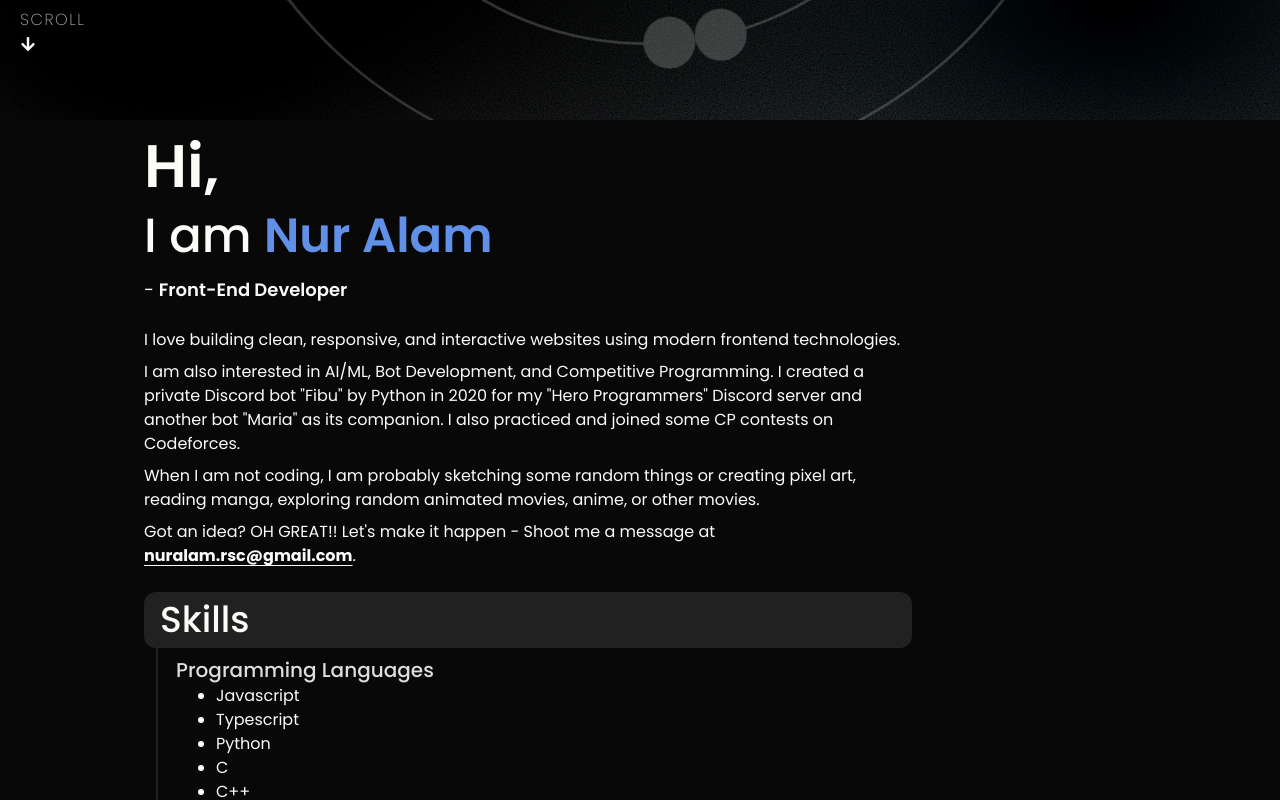
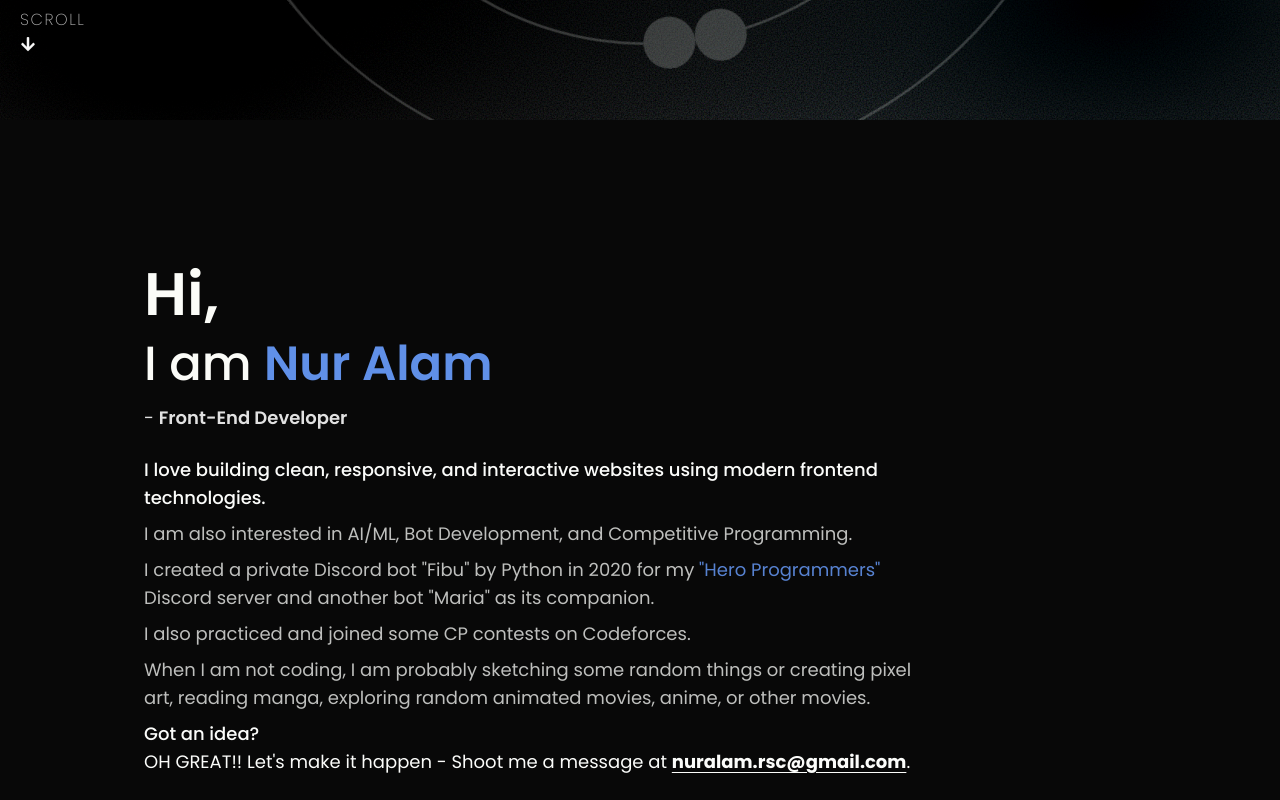
Before and after one commit to NurAlam123/natrium, a Next.js app: page / in a window 1280 px wide. Shown: the part 680-1480 px from the top of the page. Built offline with nearby package versions, Linux system fonts and the light colour scheme.

Commit message:
chore: change about section style

```diff
--- a/src/components/About/Description.tsx
+++ b/src/components/About/Description.tsx
@@ -1,43 +1,49 @@
 import React from "react";
-import { SlideIn } from "../animation/layout";
+import { heroProgrammersLink } from "@/constants";
 
 const Description = () => {
   return (
     <>
       {/* Description */}
-      <div className="max-w-screen-md mb-6 space-y-2">
-        <SlideIn>
-          <p className="text-secondary">
+      <div className="max-w-screen-md mb-6 space-y-2 text-lg">
+        <p className="text-secondary font-medium">
           I love building clean, responsive, and interactive websites using
           modern frontend technologies.
         </p>
-        </SlideIn>
-        <SlideIn direction="right">
-          <p className="text-secondary">
+        <p className="text-secondary/75 mt-4">
           I am also interested in AI/ML, Bot Development, and Competitive
-            Programming. I created a private Discord bot &quot;Fibu&quot; by
-            Python in 2020 for my &quot;Hero Programmers&quot; Discord server
-            and another bot &quot;Maria&quot; as its companion. I also practiced
-            and joined some CP contests on Codeforces.
+          Programming.
         </p>
-        </SlideIn>
-        <SlideIn>
-          <p className="text-secondary">
+        <p className="text-secondary/75">
+          I created a private Discord bot &quot;Fibu&quot; by Python in 2020 for
+          my{" "}
+          <a
+            target="_blank"
+            href={heroProgrammersLink}
+            className="text-blue/90"
+          >
+            &quot;Hero Programmers&quot;
+          </a>{" "}
+          Discord server and another bot &quot;Maria&quot; as its companion.
+        </p>
+        <p className="text-secondary/75">
+          I also practiced and joined some CP contests on Codeforces.
+        </p>
+        <p className="text-secondary/75">
           When I am not coding, I am probably sketching some random things or
           creating pixel art, reading manga, exploring random animated movies,
           anime, or other movies.
         </p>
-        </SlideIn>
-        <SlideIn direction="right">
-          <div className="text-secondary">
-            Got an idea? OH GREAT!! Let&apos;s make it happen - Shoot me a
-            message at{" "}
+        <div className="text-secondary mt-4">
+          <p className="font-medium">Got an idea?</p>
+          <p>
+            OH GREAT!! Let&apos;s make it happen - Shoot me a message at{" "}
             <span className="font-bold underline underline-offset-4">
               nuralam.rsc@gmail.com
             </span>
             .
+          </p>
         </div>
-        </SlideIn>
       </div>
     </>
   );
--- a/src/components/About/Greetings.tsx
+++ b/src/components/About/Greetings.tsx
@@ -7,10 +7,10 @@ const Greetings = () => {
       {/* Greetings */}
       <div>
         <SlideIn>
-          <h2 className="mb-4 font-semibold">Hi,</h2>
+          <h2 className="mb-2 md:mb-4 font-semibold">Hi,</h2>
         </SlideIn>
         <SlideIn>
-          <h3 className="mb-4 font-medium">
+          <h3 className="mb-2 md:mb-4 font-medium">
             I am{" "}
             <span className="text-blue font-semibold">
               Nur Alam<span className="animate-ping">.</span>
@@ -18,7 +18,7 @@ const Greetings = () => {
           </h3>
         </SlideIn>
         <SlideIn>
-          <p className="text-daisy mb-6 text-lg">
+          <p className="text-daisy/90 mb-6 text-lg">
             {/* A Web Developer - Currently learning{" "}
               <strong>Web Development</strong> */}
             - <strong className="font-semibold">Front-End Developer</strong>
--- a/src/constants/index.ts
+++ b/src/constants/index.ts
@@ -2,6 +2,8 @@ import projects from "./projects";
 import contacts from "./contacts";
 import navigation from "./navigation";
 import { programmings, frameworks, database, tools } from "./about";
+
+export const heroProgrammersLink = "https://hero-programmers.vercel.app/";
 
 export {
   programmings,
--- a/src/sections/About.tsx
+++ b/src/sections/About.tsx
@@ -7,7 +7,7 @@ import {
 
 const About = () => {
   return (
-    <section className="m-4 mb-12" id="about">
+    <section className="mx-4 mt-12 lg:mt-24 py-12" id="about">
       <div className="overflow-hidden">
         <div>
           <Greetings />
```
Lines whose indentation alone changed are shown as unchanged.
